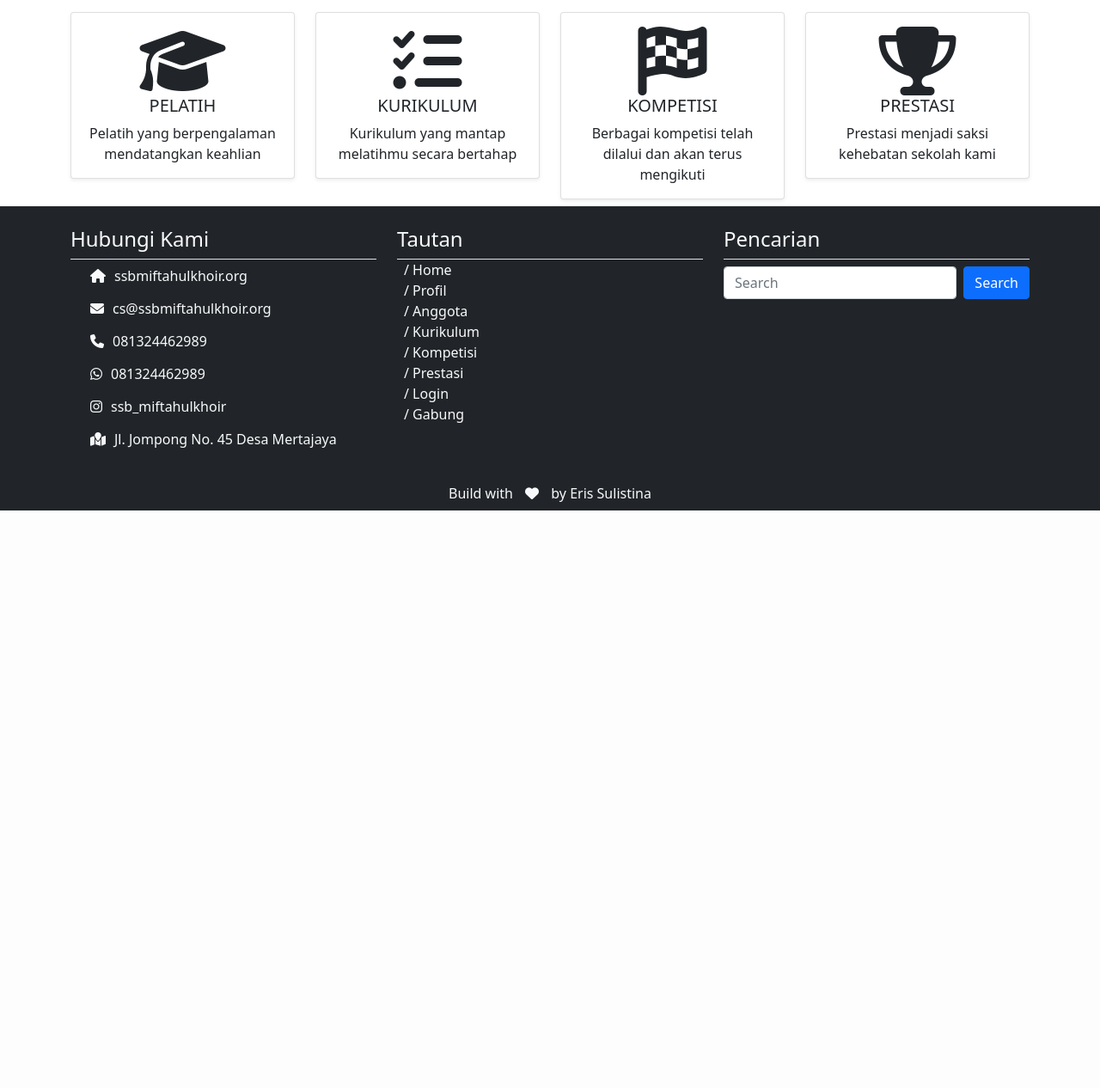
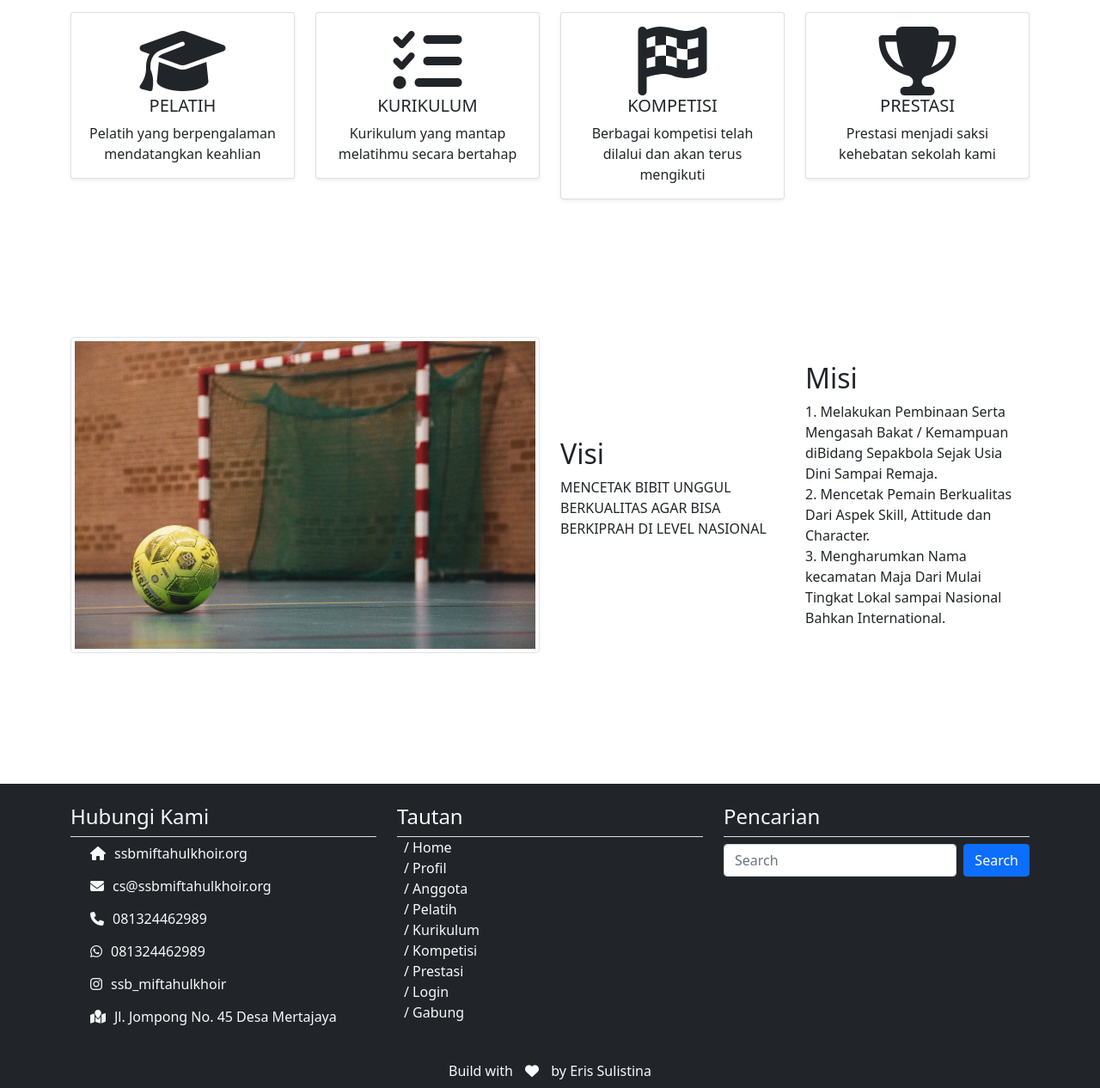
Before and after one commit to sejutaimpian/sifoster, a CodeIgniter 4 app: template app/Views/pages/home.php in a window 1280 px wide. Shown: the part 690-1956 px from the top of the page at 86% size. Before the commit the page ends 1284 px from the top, so only its background shows below. Run offline with PHP 8.4 and a stand-in for CodeIgniter, Linux system fonts and the light colour scheme; the template is opened without the code that fills it, so the values that code supplies are empty; some libraries are stand-ins or nearby versions.

Commit message:
add: section visi & misi

```diff
--- a/app/Views/layout/footer-content.php
+++ b/app/Views/layout/footer-content.php
@@ -34,6 +34,7 @@
                     <li><a href="/">/ Home</a></li>
                     <li><a href="/profil">/ Profil</a></li>
                     <li><a href="/anggota">/ Anggota</a></li>
+                    <li><a href="/pelatih">/ Pelatih</a></li>
                     <li><a href="/kurikulum">/ Kurikulum</a></li>
                     <li><a href="/kompetisi">/ Kompetisi</a></li>
                     <li><a href="/prestasi">/ Prestasi</a></li>
--- a/app/Views/pages/home.php
+++ b/app/Views/pages/home.php
@@ -11,7 +11,7 @@
             <a href="/gabung" class="btn btn-primary">Gabung</a>
         </div>
         <div class="col-md-6 my-auto py-2">
-            <img src="/image/team.jpg" alt="" class="img-fluid img-thumbnail" width="100%">
+            <img src="/image/team.jpg" alt="" class="img-fluid img-thumbnail">
         </div>
     </div>
     <div class="row">
@@ -60,5 +60,22 @@
             </a>
         </div>
     </div>
+    <div class="row eris-80vh my-3">
+        <div class="col-md-6 my-auto">
+            <img src="/image/field2.jpg" alt="" class="img-fluid img-thumbnail" style="">
+        </div>
+        <div class="col-md-3 my-auto">
+            <h2>Visi</h2>
+            <p>MENCETAK BIBIT UNGGUL BERKUALITAS AGAR BISA BERKIPRAH DI LEVEL NASIONAL</p>
+        </div>
+        <div class="col-md-3 my-auto">
+            <h2>Misi</h2>
+            <ul>
+                <li>1. Melakukan Pembinaan Serta Mengasah Bakat / Kemampuan diBidang Sepakbola Sejak Usia Dini Sampai Remaja.</li>
+                <li>2. Mencetak Pemain Berkualitas Dari Aspek Skill, Attitude dan Character.</li>
+                <li>3. Mengharumkan Nama kecamatan Maja Dari Mulai Tingkat Lokal sampai Nasional Bahkan International.</li>
+            </ul>
+        </div>
+    </div>
 </div>
 <?= $this->endSection(); ?>
--- a/public/style.css
+++ b/public/style.css
@@ -44,16 +44,6 @@
   height: 80vh;
 }
 
-.eris-relative{
-  position: relative;
-}
-.eris-absolute{
-  position: absolute;
-}
-.eris-absolute{
-  position: static !important;
-}
-
 
 /* ------------- BREAKPOINTS ------------- */
 
```
